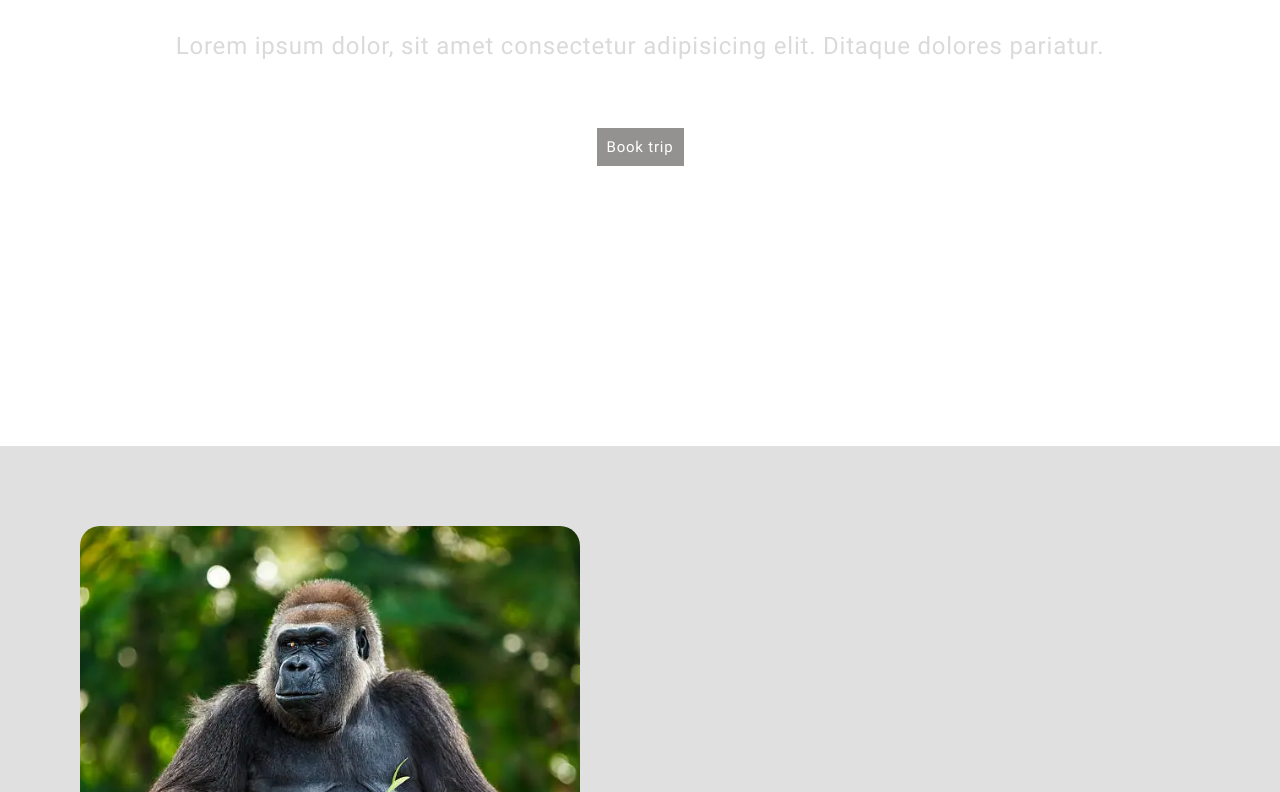
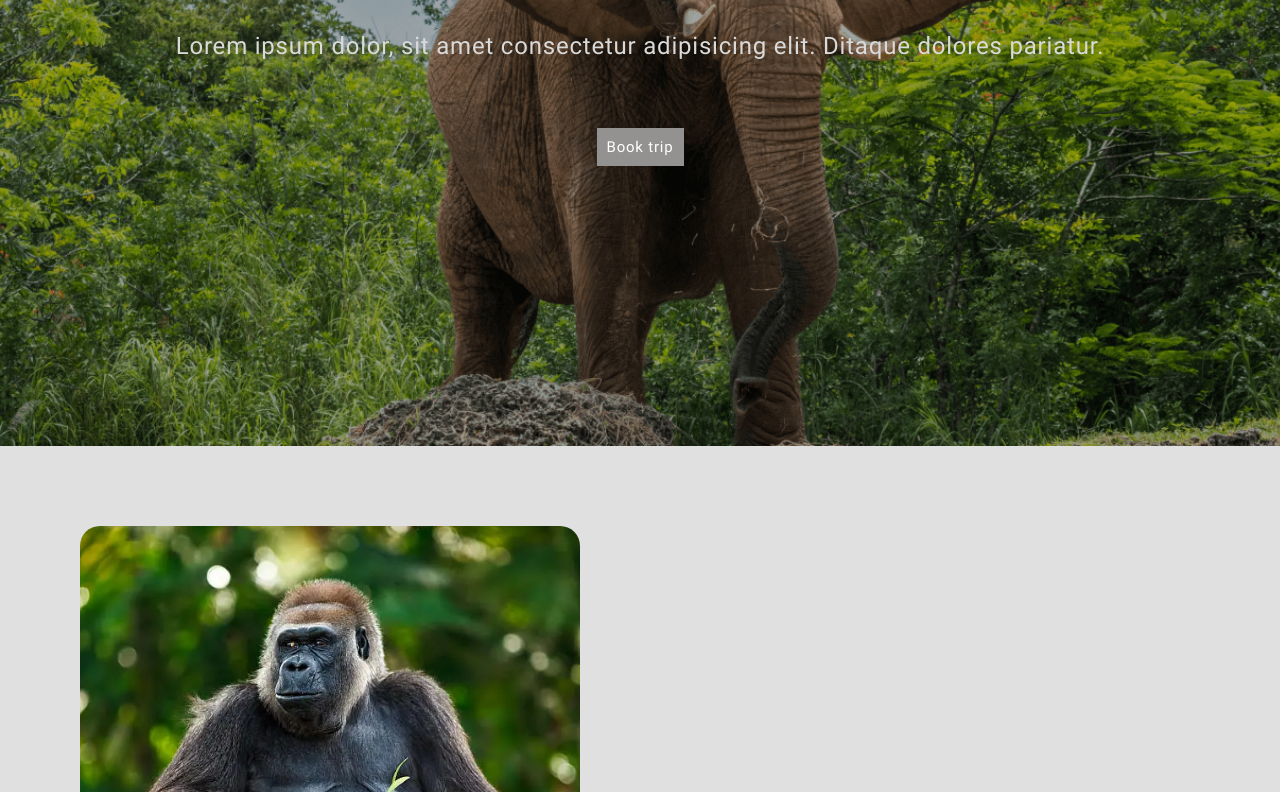
Before and after one commit to mwaudorothy/Assignment-1, a plain HTML site: page index.html in a window 1280 px wide. Shown: the part 354-1146 px from the top of the page. Drawn offline with Linux system fonts and the light colour scheme.

Commit message:
Update style.css

```diff
--- a/style.css
+++ b/style.css
@@ -45,7 +45,7 @@
     display: flex;
     justify-content: center;
     align-items: center;
-    background-image: url(/images/Elephant.png);
+    background-image: url(/Elephant.png);
     background-repeat: none;
     background-size: cover;
     flex-direction: column;
```
